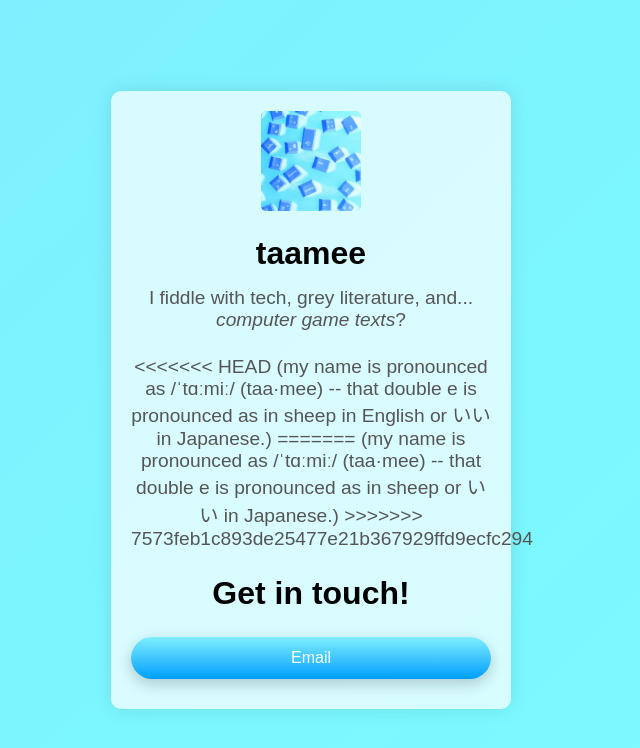
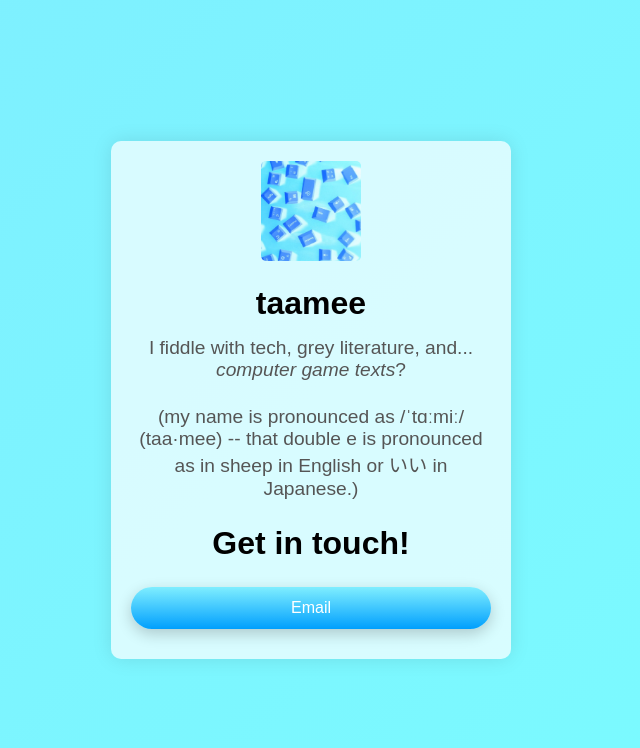
Before and after one commit to taameeonward/taamee, a plain HTML site: page index.html in a window 1280 px wide. Shown: the whole page, without its empty margins (329-969 px from the left). Drawn offline with Linux system fonts and the light colour scheme.

Commit message:
what did Git just amended to my text?
Signed-off-by: taamee <taamee@localhost>

```diff
--- a/index.html
+++ b/index.html
@@ -18,11 +18,11 @@
                 I fiddle with tech, grey literature, and... <i>computer game texts</i>?
             </p>
             <p class="gradient-desc">
-<<<<<<< HEAD
-                (my name is pronounced as /ˈtɑːmiː/ (taa·mee) -- that double e is pronounced as in sheep in English or いい in Japanese.)
-=======
-                (my name is pronounced as /ˈtɑːmiː/ (taa·mee) -- that double e is pronounced as in sheep or いい in Japanese.)
->>>>>>> 7573feb1c893de25477e21b367929ffd9ecfc294
+ <!--		<<<<<<< HEAD
+               --> (my name is pronounced as /ˈtɑːmiː/ (taa·mee) -- that double e is pronounced as in sheep in English or いい in Japanese.)
+<!--	=======
+                	 (my name is pronounced as /ˈtɑːmiː/ (taa·mee) -- that double e is pronounced as in sheep or いい in Japanese.)
+>>>>>>> 7573feb1c893de25477e21b367929ffd9ecfc294 -->
             </p>
             <h2 class="gradient-header">Get in touch!</h2>
             <div class="links">
```
